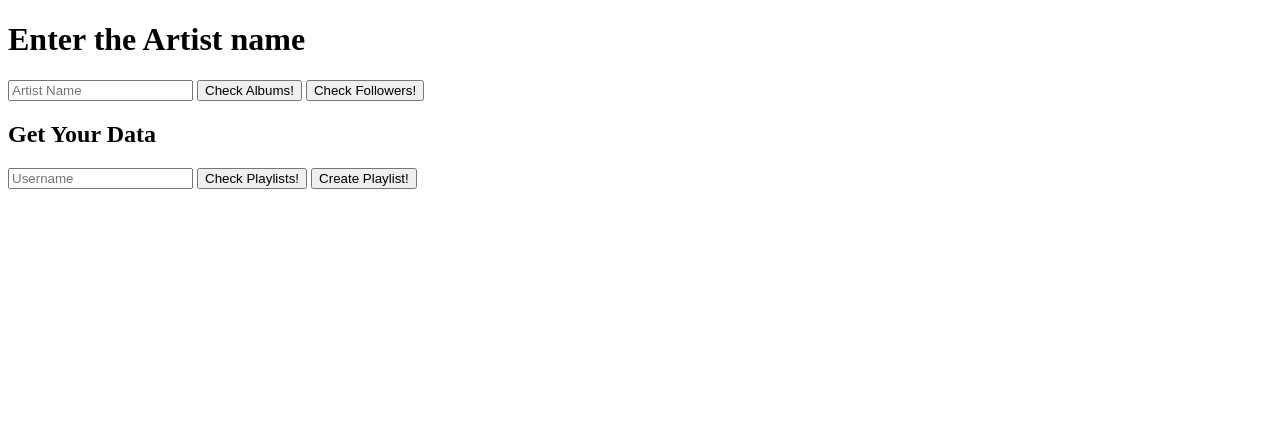
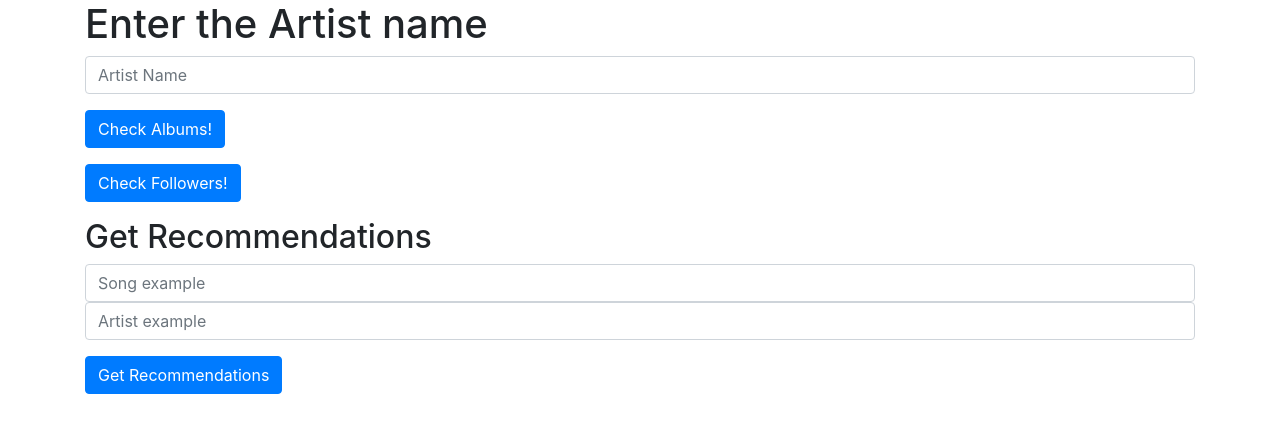
Before and after one commit to GusQTC/Spot-your-fy, a Flask app: template templates/index.html in a window 1280 px wide. Shown: the top 433 px of the page. Run offline with Flask 3, Linux system fonts and the light colour scheme; the template is opened without the code that fills it, so the values that code supplies are empty; parts of the project's set-up code (start-up, migrations or seed data) failed here and were passed over; some libraries are stand-ins or nearby versions.

Commit message:
Changed from user to recomendations

```diff
--- a/main.py
+++ b/main.py
@@ -4,6 +4,7 @@ from spotipy import oauth2
 from spotipy.oauth2 import SpotifyClientCredentials
 from spotipy.oauth2 import SpotifyOAuth
 from flask import Flask, request, url_for, session, redirect, render_template
+import datetime
 
 app = Flask(__name__)
 
@@ -13,100 +14,79 @@ client_id = parser.get("spotify_creds", "client_id")
 client_secret = parser.get("spotify_creds", "client_secret")
 sp = spotipy.Spotify(client_credentials_manager=SpotifyClientCredentials(client_id, client_secret))
 
-scope_user_top = "user-top-read"
-scope_user_playlists = "playlist-read-private"
-
 sp_oauth = oauth2.SpotifyOAuth(
     client_id=client_id,
     client_secret=client_secret,
-    redirect_uri='http://localhost:5000/spotify/callback',
+    redirect_uri='https://spot-your-fy.uc.r.appspot.com/',
     scope=['user-top-read']
 )
 
 sp_user_top = spotipy.Spotify(auth_manager=sp_oauth)
 sp_auth = SpotifyOAuth(client_id=client_id, client_secret=client_secret,
-                        redirect_uri="https://accounts.spotify.com",scope=scope_user_playlists)
+                        redirect_uri="https://spot-your-fy.uc.r.appspot.com/",scope=['playlist-read-private'])
 sp_user_playlists = spotipy.Spotify(auth_manager=sp_auth)
 
 
-@app.route('/login')
-def login():
-    auth_url = sp_oauth.get_authorize_url()
-    return redirect(auth_url)
-
 @app.route('/')
 def index():
-    token_info = session.get("token_info", None)
-    if not token_info:
-        return redirect(url_for('login'))
-    else:
         return render_template("index.html")
 
-@app.route("/spotify/callback")
-def spotify_callback():
-    code = request.args.get('code')
-    token_info = sp_oauth.get_access_token(code)
-    session["token_info"] = token_info
-    return redirect('/')
+@app.route('/', methods=['GET', 'POST'])
+def functions():
+
+    if request.form.get('get_followers') == 'Check Followers!':
+
+        artist = request.form['artist']
+        results_artists = sp.search(q='artist:' + artist, type='artist')
+        items = results_artists['artists']['items']
+        if len(items) > 0:
+            artist = items[0]
+            followers = artist['followers']['total']
+        return render_template('followers.html', followers=followers, artist_name = artist)
+
+    if request.form.get('get_recs') == 'Get Recommendations':
+        track_ex = request.form['track_ex']
+        artist_ex = request.form['art_ex']
 
 
-@app.route('/form', methods=['GET','POST'])
-def my_form_post():
-    token_info = session.get("token_info", None)
-    # If there's no token in the session, redirect user to login
-    if not token_info:
-        auth_url = sp_oauth.get_authorize_url()
-        return redirect(auth_url)
-    else:
+        results_artists = sp.search(q='artist:' + artist_ex, type='artist')
+        items = results_artists['artists']['items']
+        if len(items) > 0:
+            artist = items[0]
+            uri_artist = artist['external_urls']['spotify']
 
-        if request.form.get('get_albums') == 'Check Albums!':
-            name = request.form['artist']
-            results_artists = sp.search(q='artist:' + name, type='artist')
-            items = results_artists['artists']['items']
-            if len(items) > 0:
-                artist = items[0]
-                uri = artist['external_urls']['spotify']
+        results_track = sp.search(q='track:' + track_ex, type='track')
+        items = results_track['tracks']['items']
+        if len(items) > 0:
+            track = items[0]
+            uri_track = track['external_urls']['spotify']
 
-            results = sp.artist_albums(uri, album_type='album')
-            albums = results['items']
-            while results['next']:
-                results = sp.next(results)
-                albums.extend(results['items'])
+        result = sp.recommendations(seed_artists=[uri_artist], seed_tracks=[uri_track], limit=10)
+        recomendations = result['tracks']
+        song_names = []
+        for track in recomendations:
+            song_names.append(track['name'])
+        return render_template('recs.html', result = song_names)
 
-            album_names = []
-            for album in albums:
-                album_names.append(album['name'])
-            return render_template('albums.html', album_names=album_names, artist_name = name)
 
-        if request.form.get('get_followers') == 'Check Followers!':
-            name = request.form['artist']
-            results_artists = sp.search(q='artist:' + name, type='artist')
-            items = results_artists['artists']['items']
-            if len(items) > 0:
-                artist = items[0]
-                uri = artist['external_urls']['spotify']
-                followers = artist['followers']['total']
-                return render_template('followers.html', followers=followers, artist_name = name)
+    if request.form.get('get_albums') == 'Check Albums!':
+        artist = request.form['artist']
+        results_artists = sp.search(q='artist:' + artist, type='artist')
+        items = results_artists['artists']['items']
+        if len(items) > 0:
+            artist = items[0]
+            uri = artist['external_urls']['spotify']
 
-        if request.form.get('get_tracks') == 'Check Tracks!':
-            results = sp_user_top.current_user_top_tracks()
-            user = sp_user_top.current_user()
+        results = sp.artist_albums(uri, album_type='album')
+        albums = results['items']
+        while results['next']:
+            results = sp.next(results)
+            albums.extend(results['items'])
 
-            tracks = results['items']
-            track_names = []
-            for track in tracks:
-                track_names.append(track['name'])
-            return render_template('top_tracks.html', track_names=track_names, user = user)
-
-        if request.form.get('get_playlists') == 'Check Playlists!':
-            results = sp_user_playlists.current_user_playlists()
-            user = sp.current_user()
-
-            playlists = results['items']
-            playlist_names = []
-            for playlist in playlists:
-                playlist_names.append(playlist['name'])
-            return render_template('playlists.html', playlist_names=playlist_names, user = user)
+        album_names = []
+        for album in albums:
+            album_names.append(album['name'])
+        return render_template('albums.html', album_names=album_names, artist_name = artist)
 
 if __name__ == '__main__':
     app.run()
--- a/templates/index.html
+++ b/templates/index.html
@@ -1,17 +1,32 @@
 <!DOCTYPE html>
 <html lang="en">
+<head>
+  <link rel="stylesheet" href="https://stackpath.bootstrapcdn.com/bootstrap/4.5.2/css/bootstrap.min.css">
+</head>
 <body>
+  <div class="container">
     <h1>Enter the Artist name</h1>
     <form method="POST">
-        <input type="text" name="artist" placeholder="Artist Name"/>
-        <input type="submit" name="get_albums" value="Check Albums!"/>
-        <input type="submit" name="get_followers" value="Check Followers!"/>
+      <div class="form-group">
+        <input type="text" class="form-control" name="artist" placeholder="Artist Name">
+      </div>
+      <div class="form-group">
+        <input type="submit" class="btn btn-primary" name="get_albums" value="Check Albums!">
+      </div>
+      <div class="form-group">
+        <input type="submit" class="btn btn-primary" name="get_followers" value="Check Followers!">
+      </div>
     </form>
-    <h2>Get Your Data</h2>
+    <h2>Get Recommendations</h2>
     <form method="POST">
-      <input type="text" name="client_id" placeholder="Username"/>
-      <input type="submit" name="get_playlists" value="Check Playlists!"/>
-        <input type="submit" name="new_playlist" value="Create Playlist!"/>
+      <div class="form-group">
+        <input type="text" class="form-control" name="track_ex" placeholder="Song example">
+        <input type="text" class="form-control" name="art_ex" placeholder="Artist example">
+      </div>
+      <div class="form-group">
+        <input type="submit" class="btn btn-primary" name="get_recs" value="Get Recommendations">
+      </div>
     </form>
+  </div>
 </body>
 </html>
--- a/templates/top_tracks.html
+++ b/templates/recs.html
@@ -1,11 +1,11 @@
 <!DOCTYPE html>
 <html>
 <head>
-    <title>Top Tracks of {{ user}} </title>
+    <title>Top Recommendations </title>
 </head>
 <body>
     <ul>
-    {% for track in  track_names %}
+    {% for track in result %}
         <li>{{ track }}</li>
     {% endfor %}
     </ul>
```
Also changed, not shown: templates/albums.html (+9 -4 lines).
